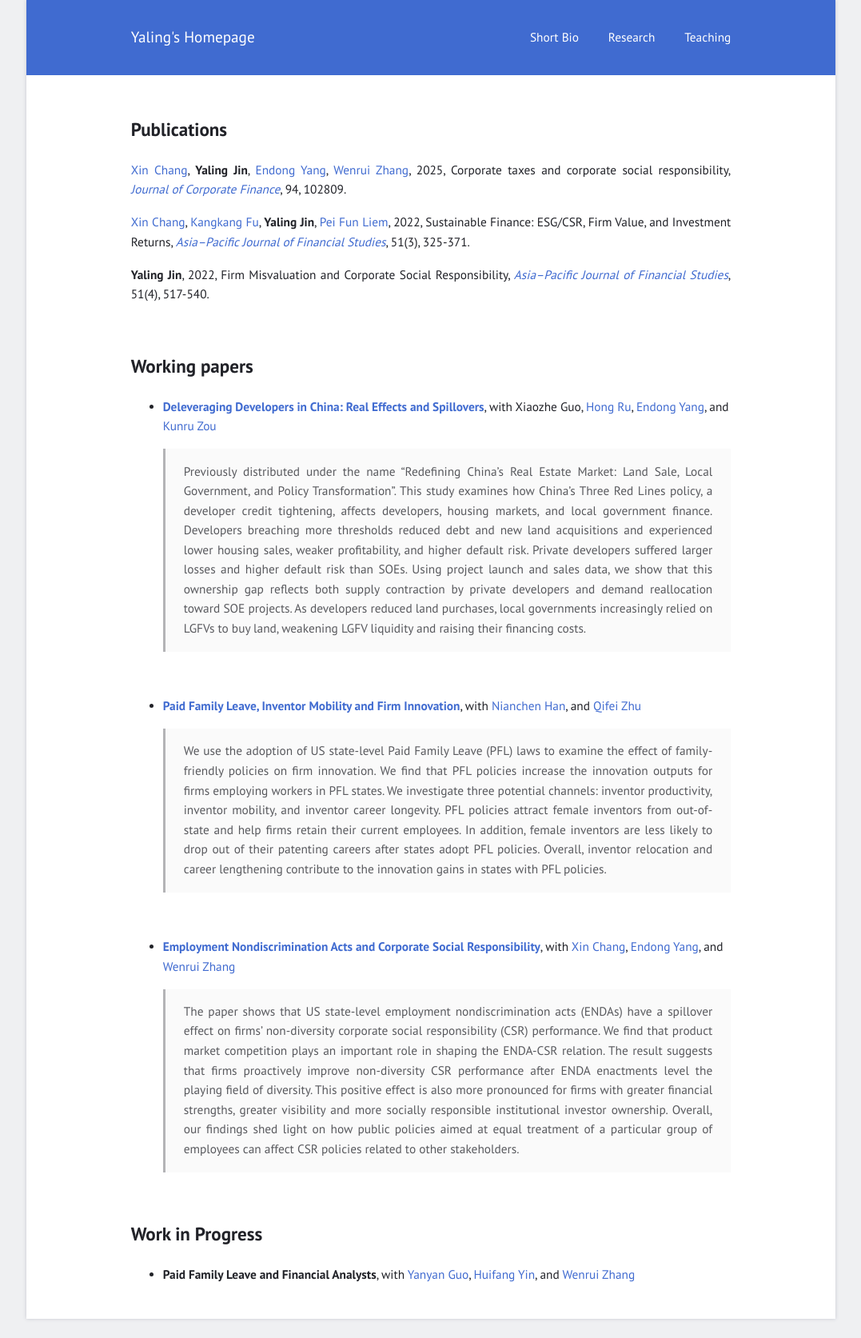
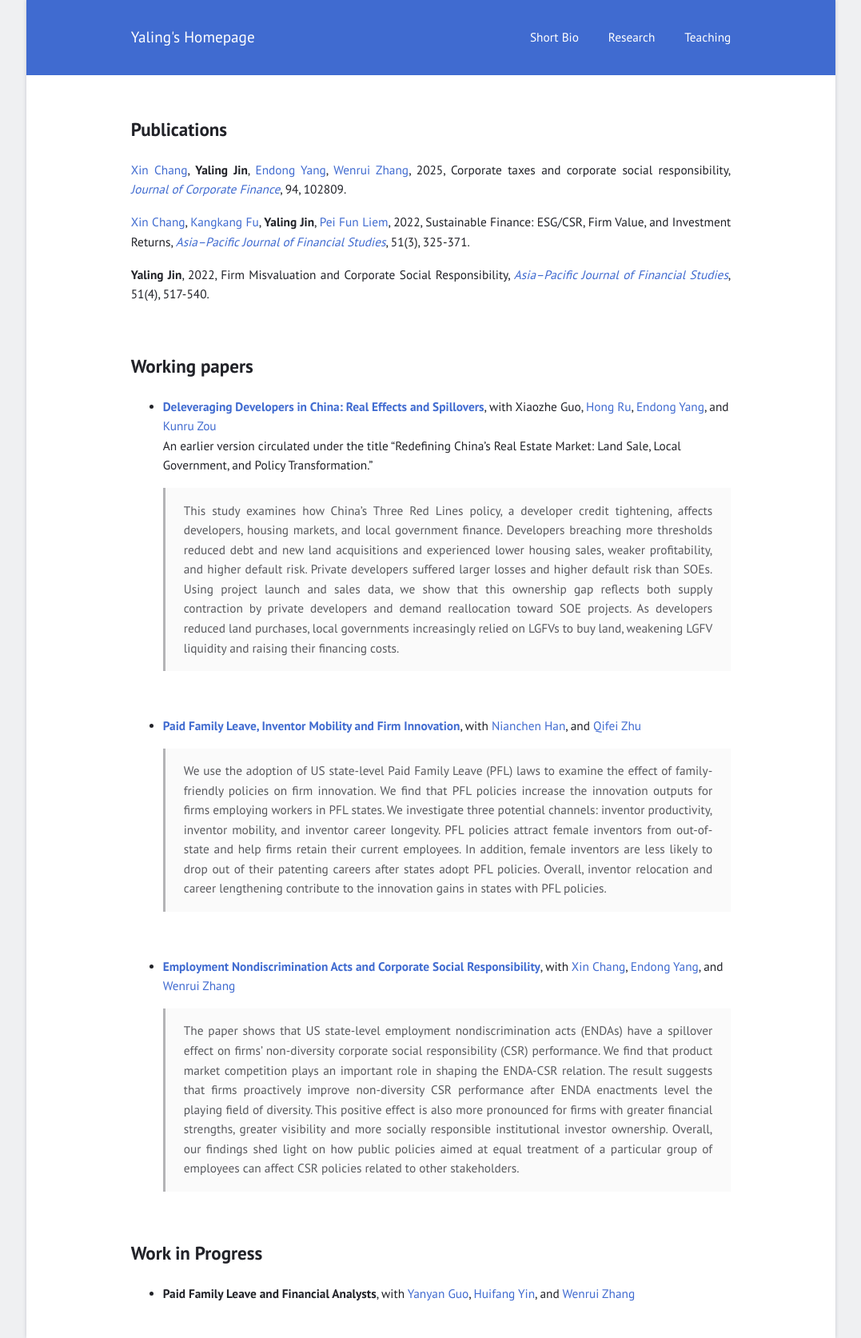
Before and after one commit to jinyaling/jinyaling.github.io, a Jekyll site: the page built from research.md, in a window 1280 px wide. Shown: the whole page at 80% size, without its empty margins (101-1178 px from the left). Built offline with Jekyll 4.4.1, drawn with Linux system fonts in a browser that asks for light colours; before the commit the page ends 1649 px from its top, so only the background shows below that.

Commit message:
Update research.md

```diff
--- a/research.md
+++ b/research.md
@@ -19,7 +19,7 @@ layout: page
 ## Working papers
 
  - **[Deleveraging Developers in China: Real Effects and Spillovers](https://papers.ssrn.com/sol3/papers.cfm?abstract_id=5124537)**, with Xiaozhe Guo, [Hong Ru](https://dr.ntu.edu.sg/cris/rp/rp01160), [Endong Yang](https://fba.um.edu.mo/faculty/endongyang/), and [Kunru Zou](https://scholar.google.com/citations?user=5MTTlXUAAAAJ&hl=en) <br>
-> Previously distributed under the name "Redefining China's Real Estate Market: Land Sale, Local Government, and Policy Transformation".
+ An earlier version circulated under the title “Redefining China’s Real Estate Market: Land Sale, Local Government, and Policy Transformation.”
 > This study examines how China's Three Red Lines policy, a developer credit tightening, affects developers, housing markets, and local government finance. Developers breaching more thresholds reduced debt and new land acquisitions and experienced lower housing sales, weaker profitability, and higher default risk. Private developers suffered larger losses and higher default risk than SOEs. Using project launch and sales data, we show that this ownership gap reflects both supply contraction by private developers and demand reallocation toward SOE projects. As developers reduced land purchases, local governments increasingly relied on LGFVs to buy land, weakening LGFV liquidity and raising their financing costs.
 
 &nbsp;
```
